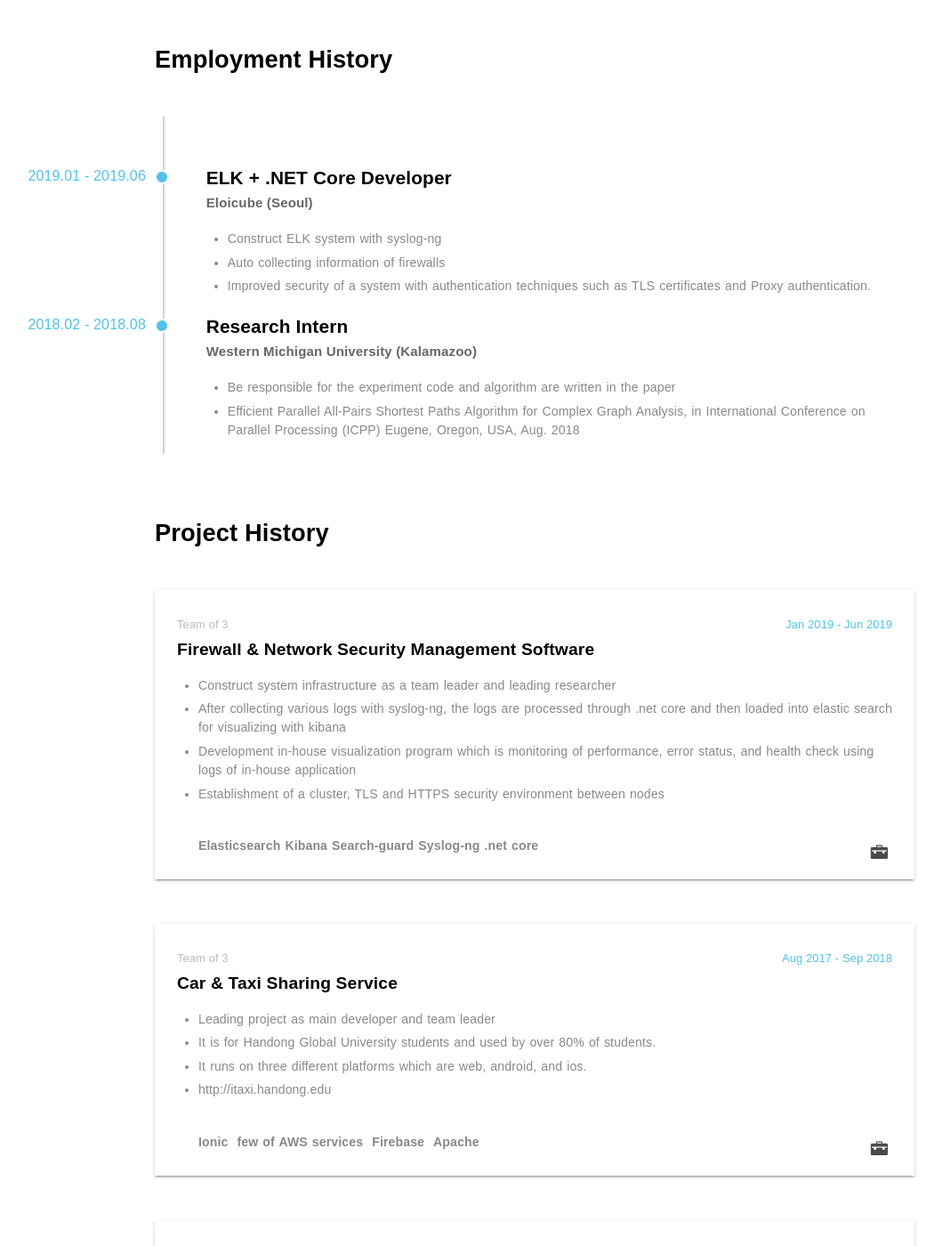
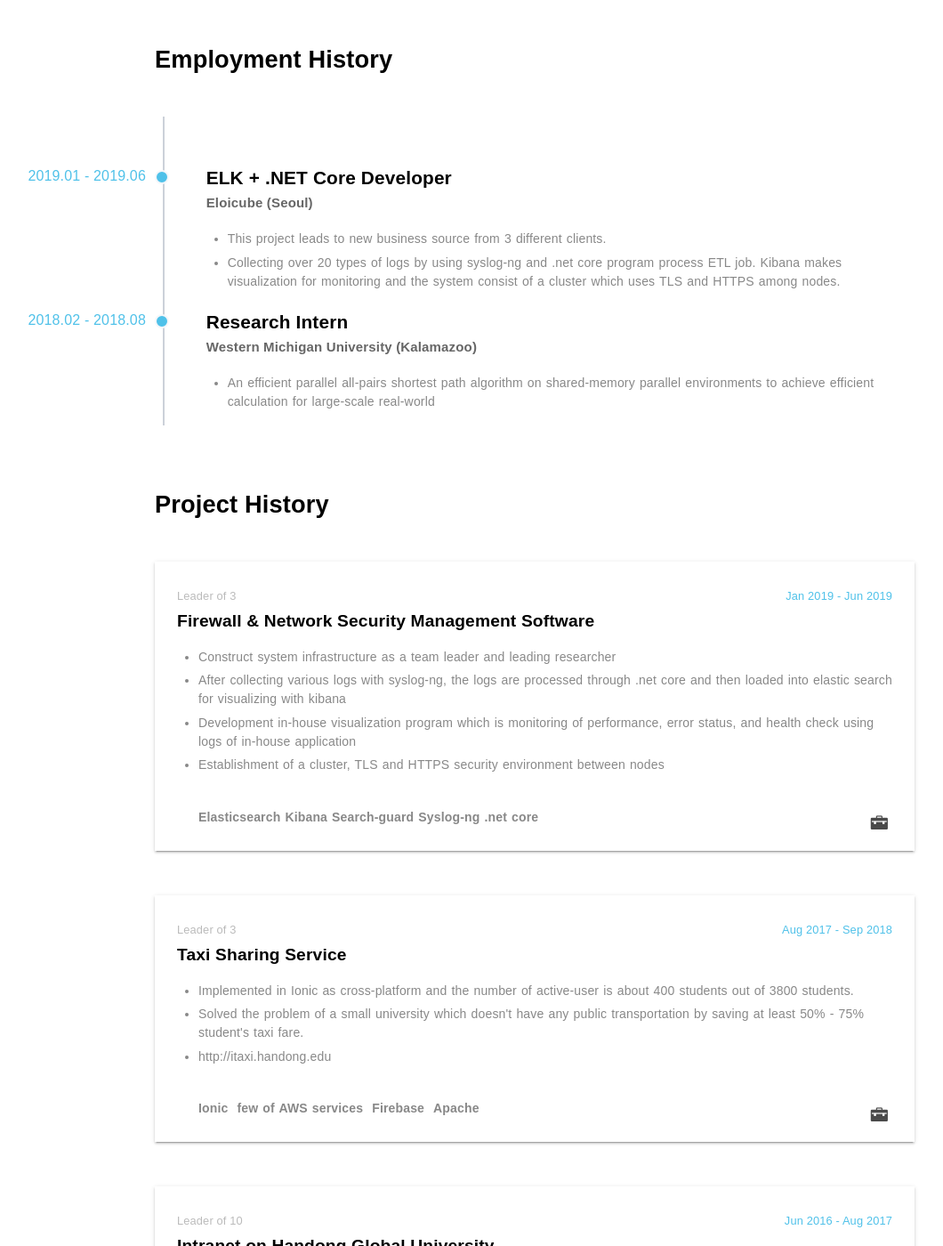
Before and after one commit to adonaiOhesed/adonaiohesed.github.io, a Jekyll site: the page built from about.md, in a window 1280 px wide and 1400 px high, scrolled down 1622 px. Shown: the whole window at 89% size, without its empty margins (39-1099 px from the left). Built offline with Jekyll 4.4.1, drawn with Linux system fonts in a browser that asks for light colours; nearby versions of some CDN libraries; some web fonts are replaced; comment, search, counter and statistics services are not loaded; some of the changed text lies outside the part shown.

Commit message:
보안 공부 추가

```diff
--- a/_data/cv.yml
+++ b/_data/cv.yml
@@ -1,5 +1,5 @@
 Hyo-Eun Choi:
-    profile: My mission is to lead the world's information safely and make it universally accessible and useful.
+    profile: My mission is to do things on the side of the world's weak that can help them.
     skills:
         - "C, C++, OpenMP, MPI"
         - "Python, AWS EC2, AWS Lambda, AWS API Gateway, Django"
@@ -25,19 +25,17 @@
           company:          "Eloicube"
           position:         "ELK + .NET Core Developer"
           responsibilities:
-            - "Construct ELK system with syslog-ng"
-            - "Auto collecting information of firewalls"
-            - "Improved security of a system with authentication techniques such as TLS certificates and Proxy authentication."
+            - "This project leads to new business source from 3 different clients."
+            - "Collecting over 20 types of logs by using syslog-ng and .net core program process ETL job. Kibana makes visualization for monitoring and the system consist of a cluster which uses TLS and HTTPS among nodes."
         - time:             "2018.02 - 2018.08"
           location:         "Kalamazoo"
           company:          "Western Michigan University"
           position:         "Research Intern"
           responsibilities:
-            - "Be responsible for the experiment code and algorithm are written in the paper"
-            - "Efficient Parallel All-Pairs Shortest Paths Algorithm for Complex Graph Analysis, in International Conference on Parallel Processing (ICPP) Eugene, Oregon, USA, Aug. 2018"
+            - "An efficient parallel all-pairs shortest path algorithm on shared-memory parallel environments to achieve efficient calculation for large-scale real-world"
     projects:
         - time:             "Jan 2019 - Jun 2019"
-          team:             "Team of 3"
+          team:             "Leader of 3"
           title:            "Firewall & Network Security Management Software"
           technologies:     "Elasticsearch Kibana Search-guard Syslog-ng .net core"
           responsibilities:
@@ -46,19 +44,18 @@
             - "Development in-house visualization program which is monitoring of performance, error status, and health check using logs of in-house application"
             - "Establishment of a cluster, TLS and HTTPS security environment between nodes"
         - time:             "Aug 2017 - Sep 2018"
-          team:             "Team of 3"
-          title:            "Car & Taxi Sharing Service"
+          team:             "Leader of 3"
+          title:            "Taxi Sharing Service"
           technologies:     "Ionic, few of AWS services, Firebase, Apache"
           responsibilities:
-            - "Leading project as main developer and team leader"
-            - "It is for Handong Global University students and used by over 80% of students."
-            - "It runs on three different platforms which are web, android, and ios."
+            - "Implemented in Ionic as cross-platform and the number of active-user is about 400 students out of 3800 students."
+            - "Solved the problem of a small university which doesn't have any public transportation by saving at least 50% - 75% student's taxi fare."
             - "http://itaxi.handong.edu"
         - time:             "Jun 2016 - Aug 2017"
-          team:             "Team of 10"
+          team:             "Leader of 10"
           title:            "Intranet on Handong Global University"
           technologies:     "Django, Nmap, Nikto, Nussus on Kali Linux"
           responsibilities:
-            - "Collect developers and lead as a project manager"
-            - "Improved security of the exist intranet by testing of vulnerability and make a renewal version"
+            - "Implemented with Django by secure coding against SQL injection, CSRF attack, and vulnerability scanning using Nmap, Nikto, and Nussus on Kali Linux."
+            - "Replace existing intranet which has many vulnerabilities and out-of-date UX & UI designs."
             - "https://i7.handong.edu"
--- a/_posts/2000-01-01-mission.md
+++ b/_posts/2000-01-01-mission.md
@@ -1,20 +1,35 @@
 ---
-title: 나는 누구인가?
+title: Who am I?
 tags: mission
 key: page-mission
 cover: /assets/cover/developer.png
 ---
 
+## My Mission
+
+&nbsp;&nbsp;&nbsp;&nbsp;My mission is to do things on the side of the world's weak that can help them. My role model is Jesus and I want to live like him. Jesus loved his neighbor and stood on the side of the weak, helping them and giving them true freedom. Even I cannot resemble as much as same that, at least I want to stand by their side to help them enjoy human freedom during thier rest of the life.
+<br><br>
+&nbsp;&nbsp;&nbsp;&nbsp;Oneday, I want to build a company to help my neighbors with my peers, just as Jesus did with his disciples, when I know how to help them later and when I have the ability to help them. Until then, my goal is to build skills so that I can do what I need when I need it.
+<br><br>
+&nbsp;&nbsp;&nbsp;&nbsp;I believes that God give me the right thing to devote to Him and I feel happiness at the same time. Therefore, among the many ways in this world to help the weak, I will also find something that I can feel happiness. So far, computer is the thing, so I live as a Security & Software Engineer.
+<br><br>
+&nbsp;&nbsp;&nbsp;&nbsp;I think the most powerful thing in the world is information rather than money. Historically, strong people have used information as a powerful weapon. To empower those who are weak and protect them from the strong people, I think I need to be able to know and handle information, so I am more interested in computer security.
+<br><br>
+&nbsp;&nbsp;&nbsp;&nbsp;When I valanteered in Kenya, I felt more intense about my mission. In Kenya, I taught new techknowledge to middle & high school students, such as drones, computer programming, and Arduino. During the class, I asked about their dreams. One of the dreams which I impressed was that many students wanted to be soldiers because they want to support their families. What they could do in a corrupt country is to be a solider. Unemployment is high in Kenya, but only the soldiers or relatives of the well-being wealthy can find a job for easy. Because of the corruption, they want to be a solider for supporting their families.
+<br><br>
+&nbsp;&nbsp;&nbsp;&nbsp;If they know how to work outside Kenya and are properly educated to do it, they will help the world as global citizens and they can support their families. What if there is an increase in those people, they will be able to break their corruptions and make a better country. I will use my abilities for such people and will constantly learn and improve my skills.
+<br><br>
+
 ## 나의 미션
 
-나는 세상의 약자들의 편에서서서 그들을 위해 도움을 줄 수 있는 일을 하는 것이 저의 미션입니다. 나의 롤 모델은 예수님이시고 그 분을 닮아가며 살고 싶습니다. 예수님은 이웃을 사랑하며 약자들의 편에 서있으셨으며 그들을 도와주며 참 자유를 주셨습니다. 저는 그런 모습을 닮아 이 세상 너머의 참 자유를 줄 수는 없겠지만 적어도 이 세상에 살면서 자유를 누릴 수 있고 그들의 편에 서서 그들을 돕고 싶습니다.
+&nbsp;&nbsp;&nbsp;&nbsp;저는 세상의 약자들의 편에서서서 그들을 위해 도움을 줄 수 있는 일을 하는 것이 저의 미션입니다. 나의 롤 모델은 예수님이시고 그 분을 닮아가며 살고 싶습니다. 예수님은 이웃을 사랑하며 약자들의 편에 서있으셨으며 그들을 도와주며 참 자유를 주셨습니다. 저는 그런 모습을 닮아 이 세상 너머의 참 자유를 그들에게 줄 수는 없겠지만 적어도 그들이 이 세상에 살면서 인간다운 자유를 누릴 수 있도록 그들의 편에 서서 그들을 돕고 싶습니다.
 <br><br>
-그들을 돕기 위해 훗날 그들을 어떻게 도울 수 있는지 방법을 알고 그들을 도울 수 있는 능력이 생길때 혼자만이 아닌 예수님이 제자들과 함께 했던 것 처럼 저도 동료들과 함께 내 이웃을 돕는 회사를 만들고 싶습니다. 그때까지 제가 나아가야 할 길은 필요할 때 필요한 일을 할 수 있도록 차근차근 실력을 쌓아가는 것입니다.
+&nbsp;&nbsp;&nbsp;&nbsp;그들을 돕기 위해 훗날 그들을 어떻게 도울 수 있는지 방법을 알고 그들을 도울 수 있는 능력이 생길때 혼자만이 아닌 예수님이 제자들과 함께 했던 것 처럼 저도 동료들과 함께 내 이웃을 돕는 회사를 만들고 싶습니다. 그때까지 제가 나아가야 할 길은 필요할 때 필요한 일을 할 수 있도록 차근차근 실력을 쌓아가는 것입니다.
 <br><br>
-신은 나에게 헌신만 하는 삶을 바라지 않으시고 나의 행복도 누리면서 그분의 뜻을 함께 할 수 있는 일을 나에게 주실 것이라 믿습니다. 따라서 약한자들을 돕기 위한 이 세상의 다양하고 많은 일들 중에서 나 또한 행복감을 느낄 수 있는 일을 찾아갈 것입니다. 지금은 그 일이 컴퓨터와 관련된 일이기에 저는 지금 Security & Software Engineer로써 살아가고 있습니다.
+&nbsp;&nbsp;&nbsp;&nbsp;하나님은 내가 행복할 수 있으면서 그 분께 헌신 할 수 있는 나에게 알맞은 일을 주신다고 믿습니다. 따라서 약한자들을 돕기 위한 이 세상의 다양하고 많은 일들 중에서 나 또한 행복감을 느낄 수 있는 일을 찾아갈 것입니다. 지금은 그 일이 컴퓨터와 관련된 일이기에 저는 지금 Security & Software Engineer로써 살아가고 있습니다.
 <br><br>
-세상에서 가장 강력한 것은 돈 보다도 정보라고 생각합니다. 강한 자들이 가지고 있는 것은 그러한 정보들이고 강한 자들로부터 약한 자들을 지키고 그들이 힘을 얻게 하기 위해서는 정보에 대해 잘 알고 다룰 수 있어야 된다고 생각해서 컴퓨터 보안 분야에 더 관심을 가지고 공부를 하고 있습니다.
+&nbsp;&nbsp;&nbsp;&nbsp;세상에서 가장 강력한 것은 돈 보다도 정보라고 생각합니다. 역사적으로도 강한 자들은 정보들을 강력한 무기로 사용했습니다. 그들로부터 약한 자들을 지키고 그들에게 힘을 주기 위해서는 내가 정보에 대해 잘 알고 다룰 수 있어야 된다고 생각해서 컴퓨터 보안 분야에 더 관심을 가지고 공부를 하고 있습니다.
 <br><br>
-케냐 봉사를 했을 때 나는 내 미션에 대해 더 강렬하게 느낄 수 있었습니다. 케냐 안에 마야라는 마을에 중고등학생 대상으로 드론, 컴퓨터 프로그래밍, 아두이노와 같은 전자영역을 가르쳤는데 그 때 그들의 꿈에 대해 물어봤습니다. 그들이 말한 꿈 중에서 기억에 남는 것은 많은 학생들이 군인이 되고 싶어했는데 그 이유는 부패한 나라에서 가족들의 생계를 책임지며 먹고 살 수 있는 직업중에 그들이 할 수 있는 일이 군인이었기 때문이었습니다. 케냐에는 실업난이 큰데 일반 사람들은 일자리를 찾기 힘들고 오직 군인들 혹은 잘 사는 부유층의 친인척만이 일자리를 쉽게 구하는 부조리가 있어서 그들은 군인이 되어 자기 가족, 친구를 먹여 살리고 싶어했습니다.
+&nbsp;&nbsp;&nbsp;&nbsp;케냐 봉사를 했을 때 나는 내 미션에 대해 더 강렬하게 느낄 수 있었습니다. 케냐 안에 마야라는 마을에 중고등학생 대상으로 드론, 컴퓨터 프로그래밍, 아두이노와 같은 전자영역을 가르쳤는데 그 때 그들의 꿈에 대해 물어봤습니다. 그들이 말한 꿈 중에서 기억에 남는 것은 많은 학생들이 군인이 되고 싶어했는데 그 이유는 부패한 나라에서 가족들의 생계를 책임지며 먹고 살 수 있는 직업중에 그들이 할 수 있는 일이 군인이었기 때문이었습니다. 케냐에는 실업난이 큰데 일반 사람들은 일자리를 찾기 힘들고 오직 군인들 혹은 잘 사는 부유층의 친인척만이 일자리를 쉽게 구하는 부패들이 성행해서 그들은 군인이 되어 자기 가족을 먹여 살리고 싶어했습니다.
 <br><br>
-만약 내가 그들에게 케냐 안에서만 일자리를 찾을 수 있도록 알려주는 것이 아니라 그들이 조금이라도 코딩을 할 수 있어 케냐 밖의 세상에서 돈을 벌 수 있는 환경이 생기고 그들 스스로가 한 나라에 속한 것이 아닌 글로벌 시민으로써 살아가며 힘을 얻고 자신들의 나라의 안 좋은 점들을 바꿀 수 있게 된다면 그 얼마나 값진 일이 될 것이고 세상이 더 좋아질 것인가라는 생각을 했었습니다. 저는 그런사람들을 위해 제가 가진 능력을 쓰며 살아가는 사람이 되고 싶고 그들을 더 잘 도와줄 수 있기 위해 끊임없이 배우고 제 실력을 키워갈 것입니다.
+&nbsp;&nbsp;&nbsp;&nbsp;그들이 케냐 밖에서도 일 할 수 있는 방법을 알고 그 일을 할 수 있도록 적절한 교육을 받는다면 글로벌 시민으로써 세계에 도움을 주고 그들은 가족을 부양 할 수 있을 것입니다. 그리고 그런 사람들이 늘어난다면 자국의 부패들을 청산 할 수 있을 것이고 더 나은 나라를 만들 수 있을 것입니다. 저는 그런 사람들을 위해 제 능력을 쓸 것이며 끊임없이 배우고 제 실력을 키워갈 것입니다.
--- a/about.md
+++ b/about.md
@@ -40,7 +40,7 @@
 {% assign cv = site.data.cv[page.author] %}
 <div class="cv-body">
   <div class="md-card no-border">
-		<p>{{cv.profile}}</p>
+		<p>{{cv.profile}} <a href="https://adonaiohesed.github.io/2000/01/01/mission.html"> More detail </a> </p>
   </div>
 
   <div class="md-card shadow">
```
Also changed, not shown: _posts/2019-08-01-set_uid_program.md (added, +24 -0 lines), _posts/2019-08-04-buffer_overflow_attack.md (added, +169 -0 lines), _posts/2019-08-05-return_to_libc_attack.md (added, +65 -0 lines), assets/images/chmod_special.png (added), assets/images/constructing_intput_file.png (added), assets/images/nop.png (added).
